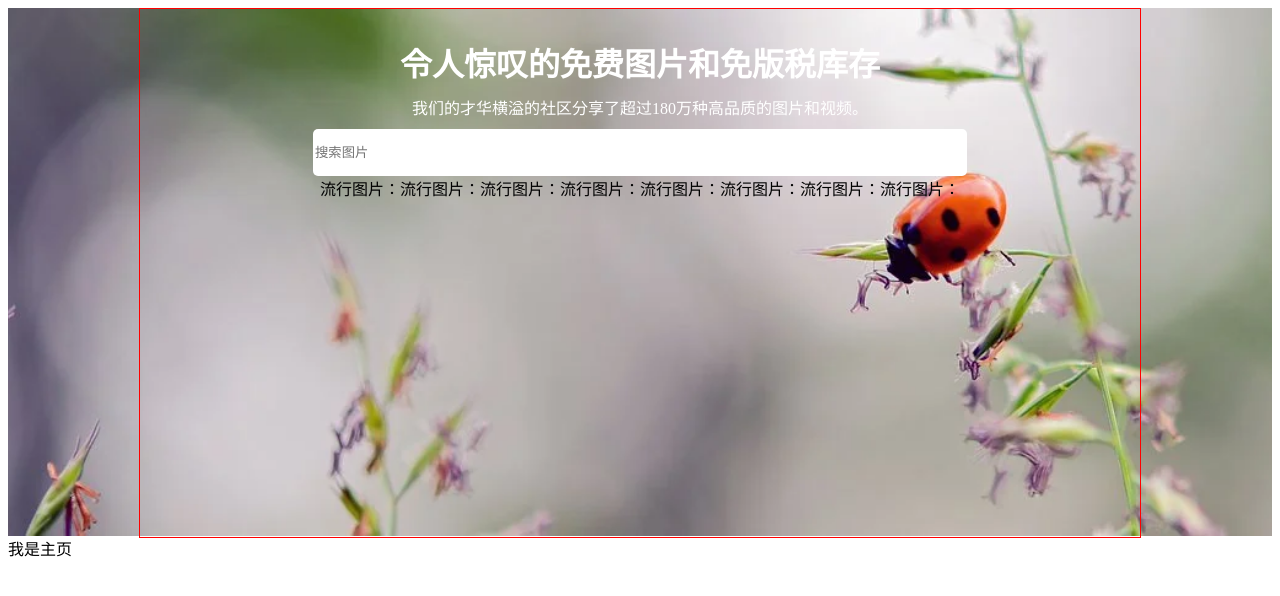
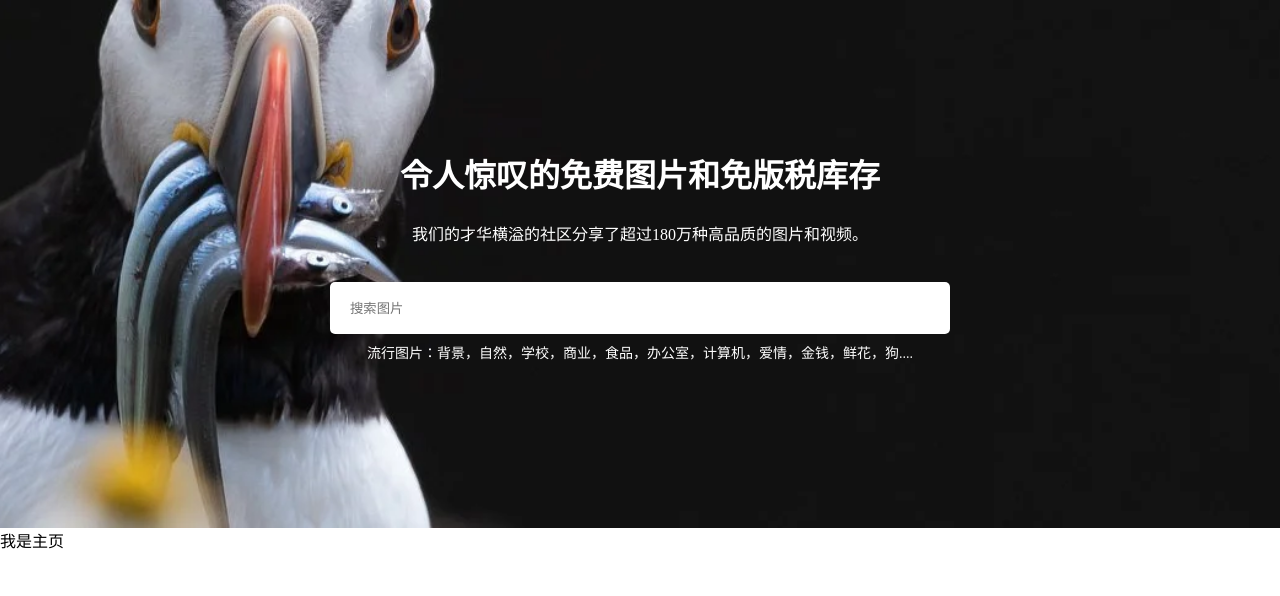
Before and after one commit to slx1y020/Picture-1, a Vue app: page /#/ in a window 1280 px wide. Shown: the top 596 px of the page. Built offline with nearby package versions, Linux system fonts and the light colour scheme.

Commit message:
indexSearch第一次提交
雏形已完成

```diff
--- a/src/components/My_search.vue
+++ b/src/components/My_search.vue
@@ -1,6 +1,8 @@
 <template>
 	<div>
 		<div class="searchImg">
+			<!-- 设置图片模糊效果 -->
+			<!-- <div class="bg bg-blur"></div> -->
 			<div class="searchContent">
 				<!-- 搜索框上面的标题文字 -->
 				<div class="searchText">
@@ -12,13 +14,18 @@
 				<!-- 搜索框下面的分类 -->
 				<div class="searchAssortment">
 					<span>流行图片：</span>
-					<span>流行图片：</span>
-					<span>流行图片：</span>
-					<span>流行图片：</span>
-					<span>流行图片：</span>
-					<span>流行图片：</span>
-					<span>流行图片：</span>
-					<span>流行图片：</span>
+					<span>背景，</span>
+					<span>自然，</span>
+					<span>学校，</span>
+					<span>商业，</span>
+					<span>食品，</span>
+					<span>办公室，</span>
+					<span>计算机，</span>
+					<span>爱情，</span>
+					<span>金钱，</span>
+					<span>鲜花，</span>
+					<span>狗</span>
+					<span>....</span>
 				</div>
 			</div>
 		</div>
@@ -29,17 +36,44 @@
 </script>
 
 <style>
+	* {
+		margin: 0;
+		padding: 0;
+	}
+
 	.searchImg {
 		height: 528px;
 		/* 背景图片居中 */
 		background-position: center center;
 		/* 设置背景图片 */
-		background-image: url(../assets/img/12-48-41-329_1920x430.webp);
+		/* background-image: url(../assets/img/12-48-41-329_1920x430.webp); */
+		background-image: url(../assets/img/20-58-28-361_1920x430.webp);
 		/* 背景不重复 */
 		background-repeat: no-repeat;
 		/* 背景从满div */
 		background-size: cover;
 	}
+
+
+	/* 图片模糊效果 */
+/* 	.bg{
+	    background-image:url(../assets/img/20-58-28-361_1920x430.webp);
+	    width:100%;
+	    height:100%;
+			z-index: -1;
+	}
+	.bg-blur{
+	    float:left;
+	    background-position:center;
+	    background-repeat:no-repeat;
+	    background-size:cover;
+	    -webkit-filter: blur(9px);
+	    -moz-filter: blur(9px);
+	    -o-filter: blur(9px);
+	    -ms-filter: blur(9px);
+			模糊度
+	    filter:blur(2px);
+	 } */
 
 	/* 内容区 */
 	.searchContent {
@@ -47,12 +81,12 @@
 		height: 100%;
 		margin: 0 auto;
 		text-align: center;
-		border: 1px solid red;
+		/* border: 1px solid red; */
 	}
 
 	/* 文字设置 */
 	.searchText {
-		margin-top: 30px;
+		padding-top: 15%;
 	}
 
 	.searchText span:first-child {
@@ -63,7 +97,7 @@
 	}
 
 	.searchText span:last-child {
-		margin: 10px;
+		margin: 25px;
 		font-size: 16px;
 		color: #fff;
 		display: block;
@@ -71,9 +105,21 @@
 
 	/* input 输入框*/
 	.searchInput {
-		width: 65%;
-		height: 45px;
+		width: 60%;
+		height: 30px;
+		margin-top: 12px;
 		border-radius: 5px;
+		padding: 11px 0px 11px 20px;
 		border: 0;
 	}
+
+	/* 标签文字 */
+	.searchAssortment {
+		margin-top: 8px;
+	}
+
+	.searchAssortment span {
+		font-size: 14px;
+		color: #fff;
+	}
 </style>
```
Also changed, not shown: src/assets/img/20-58-28-361_1920x430.webp (added).
